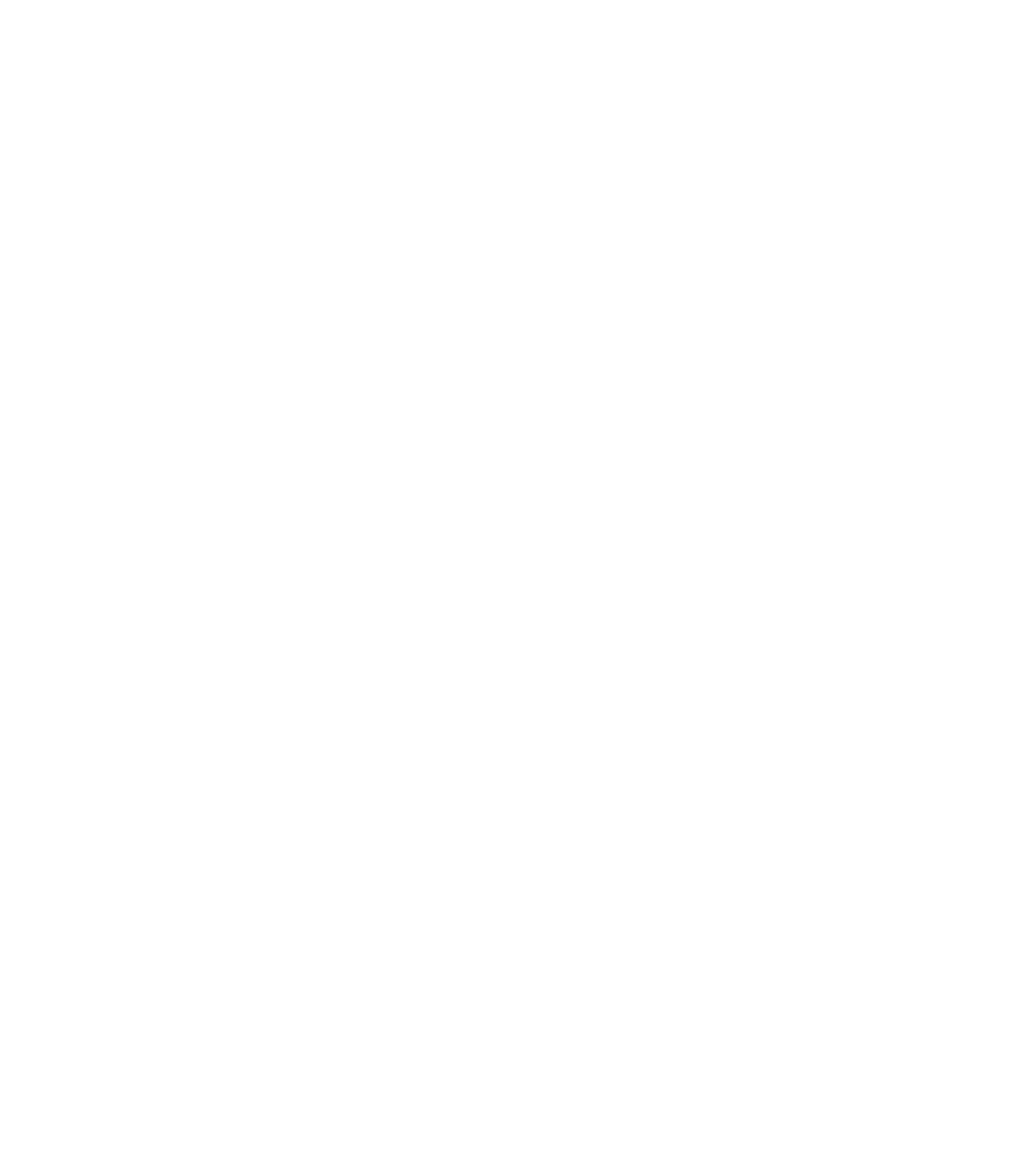
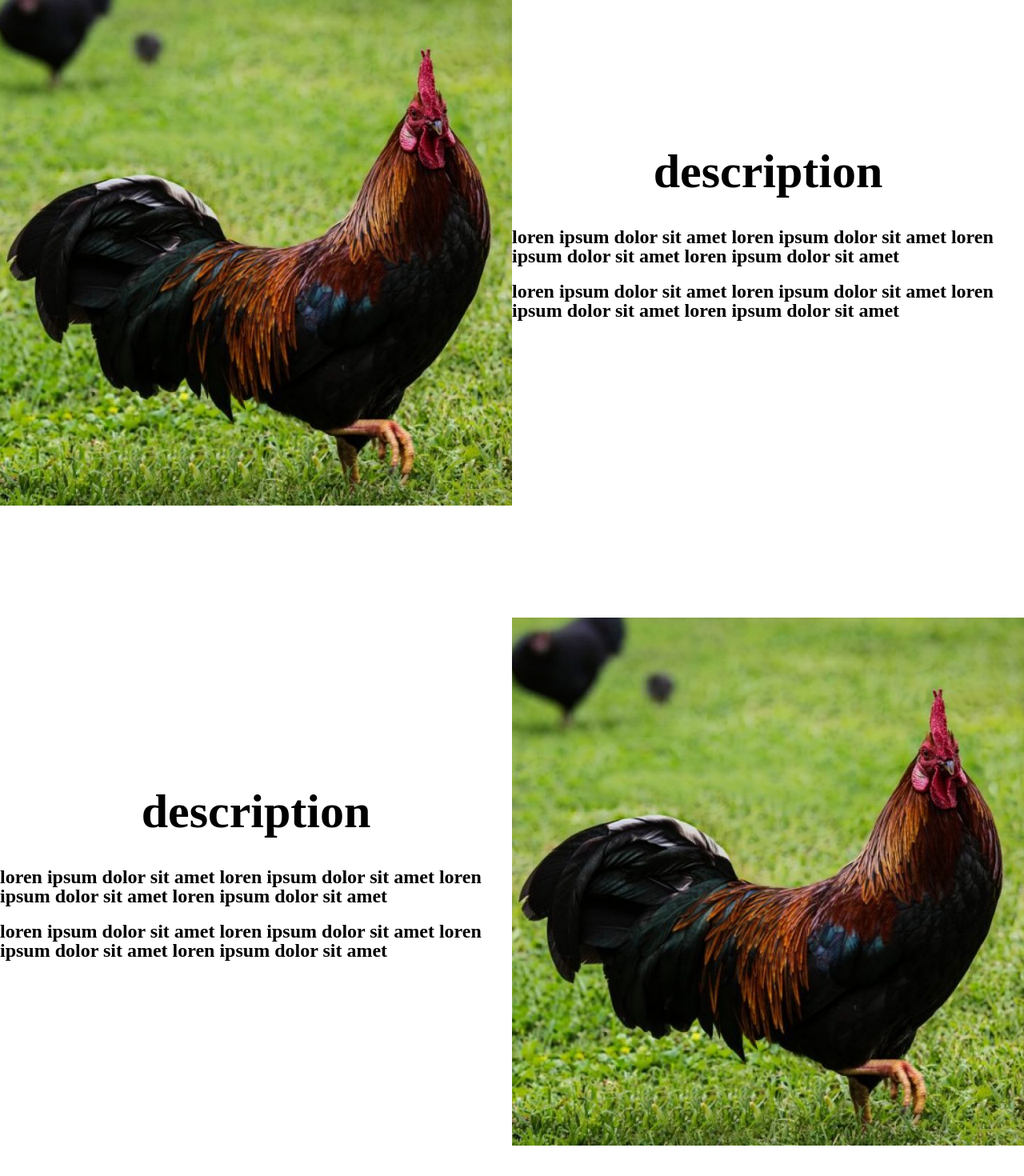
Before and after one commit to SerhiiShcheh/marans, a React (Create React App) app: page / in a window 1280 px wide. Shown: the part 898-2368 px from the top of the page at 80% size. Before the commit the page ends 1600 px from the top, so only its background shows below. Built offline with nearby package versions, Linux system fonts and the light colour scheme.

Commit message:
basic section

```diff
--- a/src/pages/home/Home.jsx
+++ b/src/pages/home/Home.jsx
@@ -6,6 +6,7 @@
   return (
     <main>
       <LogoSection />
+      <ProductsSection alignment="left" />
       <ProductsSection />
     </main>
   );
--- a/src/pages/home/components/products-section/ProductsSection.jsx
+++ b/src/pages/home/components/products-section/ProductsSection.jsx
@@ -1,10 +1,47 @@
 import React from "react";
 import styles from "./ProductsSection.module.scss";
+import background from "../../../../assets/main-page.jpg";
 
-function ProductsSection() {
+function ProductsSection({ alignment }) {
   return (
     <section className={styles.container}>
-      <div></div>
+      {alignment === "left" ? (
+        <>
+          <div
+            className={styles.image}
+            style={{ backgroundImage: `url(${background})` }}
+          ></div>
+          <div className={styles.description}>
+            <h1>description</h1>
+            <p>
+              loren ipsum dolor sit amet loren ipsum dolor sit amet loren ipsum
+              dolor sit amet loren ipsum dolor sit amet
+            </p>
+            <p>
+              loren ipsum dolor sit amet loren ipsum dolor sit amet loren ipsum
+              dolor sit amet loren ipsum dolor sit amet
+            </p>
+          </div>
+        </>
+      ) : (
+        <>
+          <div className={styles.description}>
+            <h1>description</h1>
+            <p>
+              loren ipsum dolor sit amet loren ipsum dolor sit amet loren ipsum
+              dolor sit amet loren ipsum dolor sit amet
+            </p>
+            <p>
+              loren ipsum dolor sit amet loren ipsum dolor sit amet loren ipsum
+              dolor sit amet loren ipsum dolor sit amet
+            </p>
+          </div>
+          <div
+            className={styles.image}
+            style={{ backgroundImage: `url(${background})` }}
+          ></div>
+        </>
+      )}
     </section>
   );
 }
--- a/src/pages/home/components/products-section/ProductsSection.module.scss
+++ b/src/pages/home/components/products-section/ProductsSection.module.scss
@@ -1,4 +1,35 @@
 .container {
   width: 100%;
   height: 100vh;
+  display: flex;
+  align-items: center;
+  justify-content: space-around;
+
+  .image {
+    width: calc(100vh - 140px);
+    height: calc(100vh - 140px);
+    background-size: cover;
+    background-repeat: no-repeat;
+    background-position: 75% 0;
+  }
+
+  .description {
+    width: calc(100vh - 140px);
+    height: calc(100vh - 140px);
+    font-weight: bold;
+    display: flex;
+    flex-direction: column;
+    justify-content: center;
+
+    h1 {
+      font-size: 60px;
+      text-align: center;
+      margin-bottom: 40px;
+    }
+
+    p {
+      font-size: 24px;
+      margin-bottom: 20px;
+    }
+  }
 }
```
